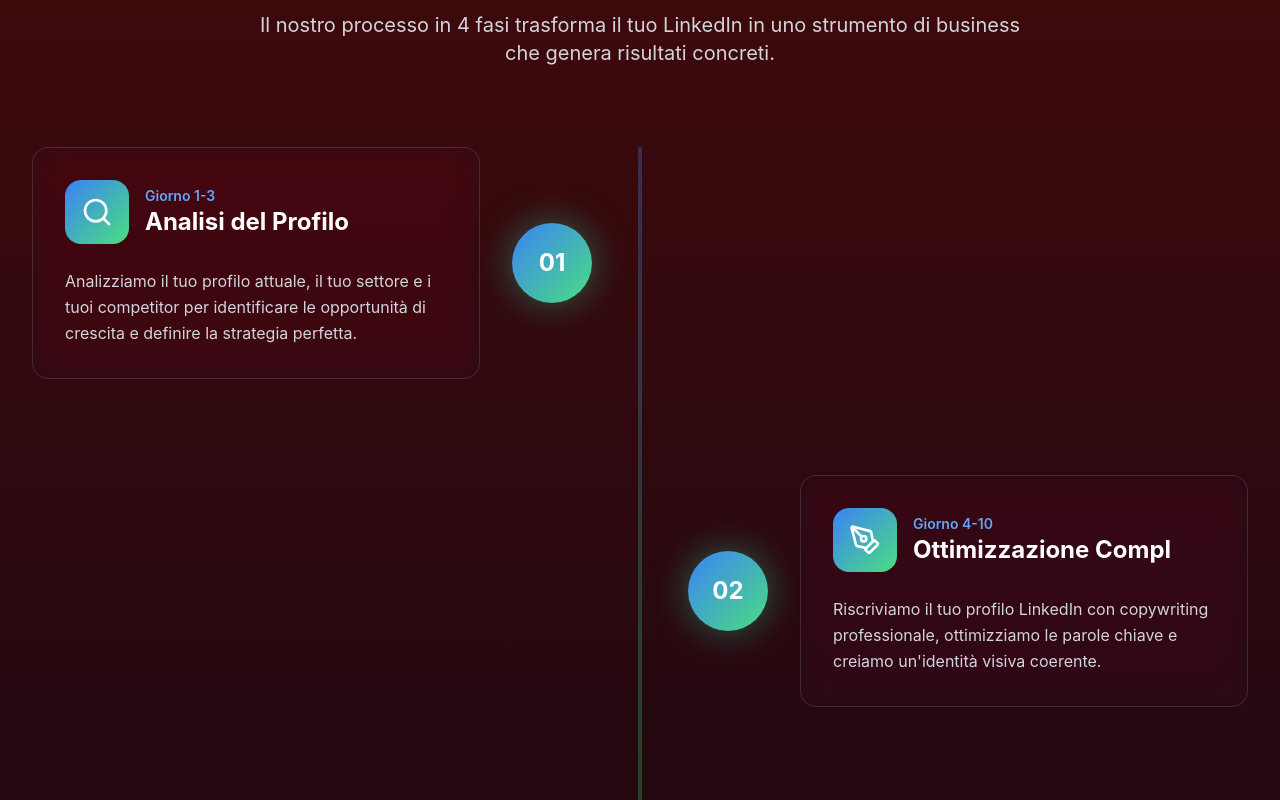
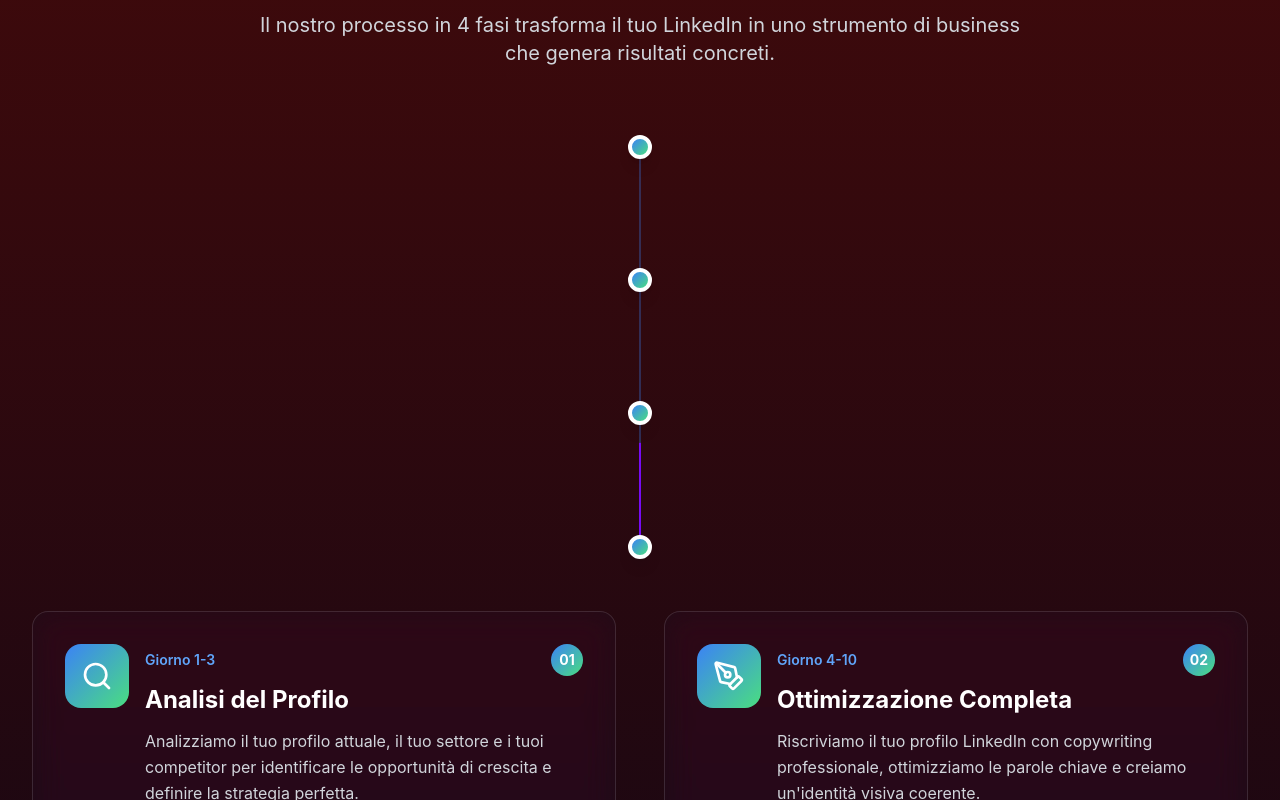
Before and after one commit to Lealtocca01/landing-page-servizio-profilo-autorevole, a Next.js app: page / in a window 1280 px wide. Shown: the part 3620-4420 px from the top of the page. Built offline with nearby package versions, Linux system fonts and the light colour scheme.

Commit message:
feat: integra ProgressBar personalizzata nella sezione HowItWorksNew con layout a griglia

```diff
--- a/src/components/HowItWorksNew.tsx
+++ b/src/components/HowItWorksNew.tsx
@@ -2,6 +2,7 @@
 
 import { motion } from 'framer-motion';
 import { Search, PenTool, Rocket, BarChart3 } from 'lucide-react';
+import { ProgressBar } from './ProgressBar';
 
 export function HowItWorksNew() {
   const steps = [
@@ -15,7 +16,7 @@ export function HowItWorksNew() {
     {
       number: "02",
       icon: <PenTool className="w-8 h-8" />,
-      title: "Ottimizzazione Compl",
+      title: "Ottimizzazione Completa",
       description: "Riscriviamo il tuo profilo LinkedIn con copywriting professionale, ottimizziamo le parole chiave e creiamo un'identità visiva coerente.",
       duration: "Giorno 4-10"
     },
@@ -59,62 +60,63 @@ export function HowItWorksNew() {
         </motion.div>
 
         <div className="relative">
-          {/* Timeline line */}
-          <div className="hidden lg:block absolute left-1/2 transform -translate-x-1/2 w-1 h-full bg-gradient-to-b from-blue-500 via-green-500 to-yellow-500 rounded-full opacity-30" />
+          {/* Progress Bar Container */}
+          <div className="hidden lg:flex justify-center mb-16">
+            <div className="relative">
+              {/* Progress Bar */}
+              <ProgressBar
+                backgroundColor="rgba(59, 130, 246, 0.3)"
+                fillColor="rgb(119, 11, 244)"
+                height={400}
+                className="mx-auto"
+              />
 
-          <div className="space-y-16 lg:space-y-24">
+              {/* Step Indicators on Progress Bar */}
+              {steps.map((step, index) => (
+                <div
+                  key={index}
+                  className="absolute left-1/2 transform -translate-x-1/2 w-6 h-6 bg-gradient-to-br from-blue-500 to-green-400 rounded-full border-4 border-white shadow-lg"
+                  style={{
+                    top: `${(index / (steps.length - 1)) * 100}%`,
+                    transform: 'translate(-50%, -50%)'
+                  }}
+                />
+              ))}
+            </div>
+          </div>
+
+          {/* Steps Grid */}
+          <div className="grid grid-cols-1 md:grid-cols-2 gap-8 lg:gap-12">
             {steps.map((step, index) => (
               <motion.div
                 key={index}
-                className={`flex flex-col lg:flex-row items-center gap-8 ${
-                  index % 2 === 0 ? 'lg:flex-row' : 'lg:flex-row-reverse'
-                }`}
-                initial={{ opacity: 0, x: index % 2 === 0 ? -100 : 100 }}
-                whileInView={{ opacity: 1, x: 0 }}
+                className="relative"
+                initial={{ opacity: 0, y: 50 }}
+                whileInView={{ opacity: 1, y: 0 }}
                 transition={{ duration: 0.8, delay: index * 0.2 }}
                 viewport={{ once: true }}
               >
-                {/* Content */}
-                <div className="flex-1 lg:max-w-md">
+                {/* Content Card */}
                 <motion.div
-                    className="glass rounded-2xl p-8 card-hover"
-                    whileHover={{ scale: 1.05 }}
+                  className="glass rounded-2xl p-8 card-hover h-full"
+                  whileHover={{ scale: 1.02, y: -5 }}
                 >
-                    <div className="flex items-center space-x-4 mb-6">
-                      <div className="w-16 h-16 bg-gradient-to-br from-blue-500 to-green-400 rounded-2xl flex items-center justify-center text-white">
+                  <div className="flex items-start space-x-4 mb-6">
+                    <div className="w-16 h-16 bg-gradient-to-br from-blue-500 to-green-400 rounded-2xl flex items-center justify-center text-white flex-shrink-0">
                       {step.icon}
                     </div>
-                      <div>
+                    <div className="flex-1">
+                      <div className="flex items-center justify-between mb-2">
                         <div className="text-sm text-blue-400 font-semibold">{step.duration}</div>
-                        <h3 className="text-2xl font-bold text-white">{step.title}</h3>
+                        <div className="w-8 h-8 bg-gradient-to-br from-blue-500 to-green-400 rounded-full flex items-center justify-center text-white font-bold text-sm">
+                          {step.number}
                         </div>
                       </div>
+                      <h3 className="text-2xl font-bold text-white mb-3">{step.title}</h3>
                       <p className="text-gray-300 leading-relaxed">{step.description}</p>
+                    </div>
+                  </div>
                 </motion.div>
-                </div>
-
-                {/* Step number */}
-                <div className="relative z-10">
-                  <motion.div
-                    className="w-20 h-20 bg-gradient-to-br from-blue-500 to-green-400 rounded-full flex items-center justify-center text-white font-bold text-2xl shadow-2xl"
-                    whileHover={{ scale: 1.1 }}
-                    animate={{
-                      boxShadow: [
-                        "0 0 20px rgba(59, 130, 246, 0.5)",
-                        "0 0 40px rgba(34, 197, 94, 0.5)",
-                        "0 0 20px rgba(59, 130, 246, 0.5)"
-                      ]
-                    }}
-                    transition={{
-                      boxShadow: { duration: 3, repeat: Infinity },
-                      scale: { duration: 0.2 }
-                    }}
-                  >
-                    {step.number}
-                  </motion.div>
-                </div>
-
-                <div className="flex-1 lg:max-w-md" />
               </motion.div>
             ))}
           </div>
--- a/src/components/ProgressBar.tsx
+++ b/src/components/ProgressBar.tsx
@@ -1,61 +1,51 @@
 'use client';
 
-import { useEffect, useState } from 'react';
+import { motion, useScroll, useTransform } from 'framer-motion';
+import { useRef } from 'react';
 
 interface ProgressBarProps {
-  barColor?: string;
-  containerColor?: string;
-  position?: 'top' | 'bottom';
+  backgroundColor?: string;
+  fillColor?: string;
   height?: number;
+  className?: string;
 }
 
-export default function ProgressBar({
-  barColor = '#3B82F6',
-  containerColor = '#F2F2F2',
-  position = 'top',
-  height = 6
-}: ProgressBarProps) {
-  const [progress, setProgress] = useState(0);
+export const ProgressBar = ({
+  backgroundColor = "rgb(221, 221, 221)",
+  fillColor = "rgb(119, 11, 244)",
+  height = 206,
+  className = ""
+}: ProgressBarProps) => {
+  const containerRef = useRef<HTMLDivElement>(null);
+  const { scrollYProgress } = useScroll({
+    target: containerRef,
+    offset: ["start end", "end start"]
+  });
 
-  useEffect(() => {
-    let ticking = false;
-
-    const handleScroll = () => {
-      if (!ticking) {
-        requestAnimationFrame(() => {
-          const scrollTop = window.scrollY;
-          const docHeight = document.documentElement.scrollHeight - window.innerHeight;
-          const scrolled = docHeight > 0 ? (scrollTop / docHeight) * 100 : 0;
-          setProgress(scrolled);
-          ticking = false;
-        });
-        ticking = true;
-      }
-    };
-
-    window.addEventListener('scroll', handleScroll, { passive: true });
-    return () => window.removeEventListener('scroll', handleScroll);
-  }, []);
+  const scaleY = useTransform(scrollYProgress, [0, 1], [0, 1]);
 
   return (
     <div
-      className="fixed left-0 z-50 pointer-events-none"
-      style={{
-        width: '100%',
-        height: `${height}px`,
-        background: containerColor,
-        [position]: 0,
-      }}
+      ref={containerRef}
+      className={`relative ${className}`}
+      style={{ height: `${height}px`, width: '2px' }}
     >
+      {/* Background Container */}
       <div
-        style={{
-          height: '100%',
-          width: `${progress}%`,
-          backgroundColor: barColor,
-          transition: 'width 0.08s cubic-bezier(0.4, 0, 0.2, 1)',
-          willChange: 'width',
-        }}
-      />
+        className="absolute inset-0 overflow-hidden"
+        style={{ backgroundColor }}
+      >
+        {/* Progress Filler */}
+        <motion.div
+          className="absolute bottom-0 left-0 w-full origin-bottom"
+          style={{
+            backgroundColor: fillColor,
+            height: '150px',
+            scaleY,
+            transformOrigin: 'bottom'
+          }}
+        />
+      </div>
     </div>
   );
-}
+};
```
Lines whose indentation alone changed are shown as unchanged.
